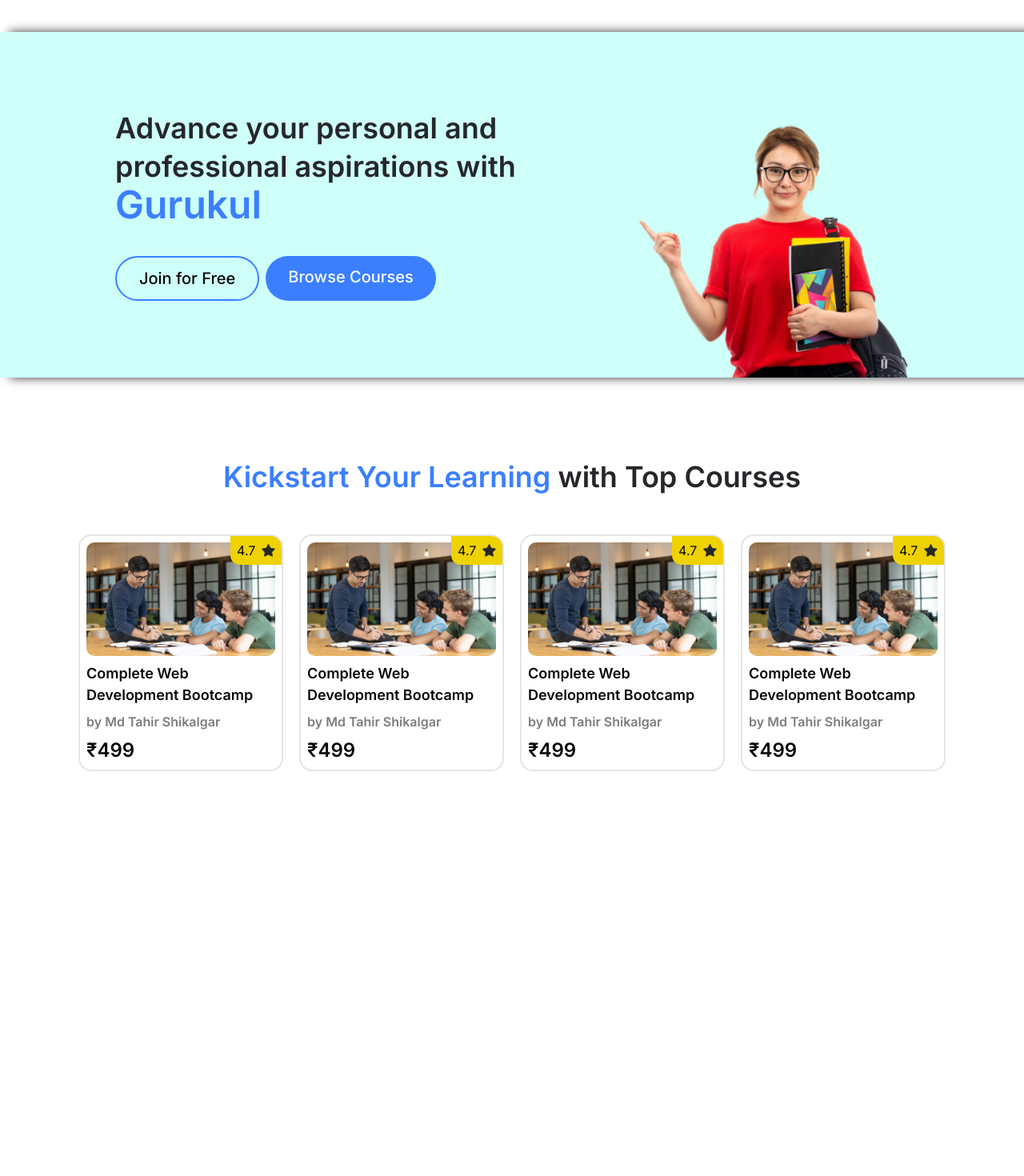
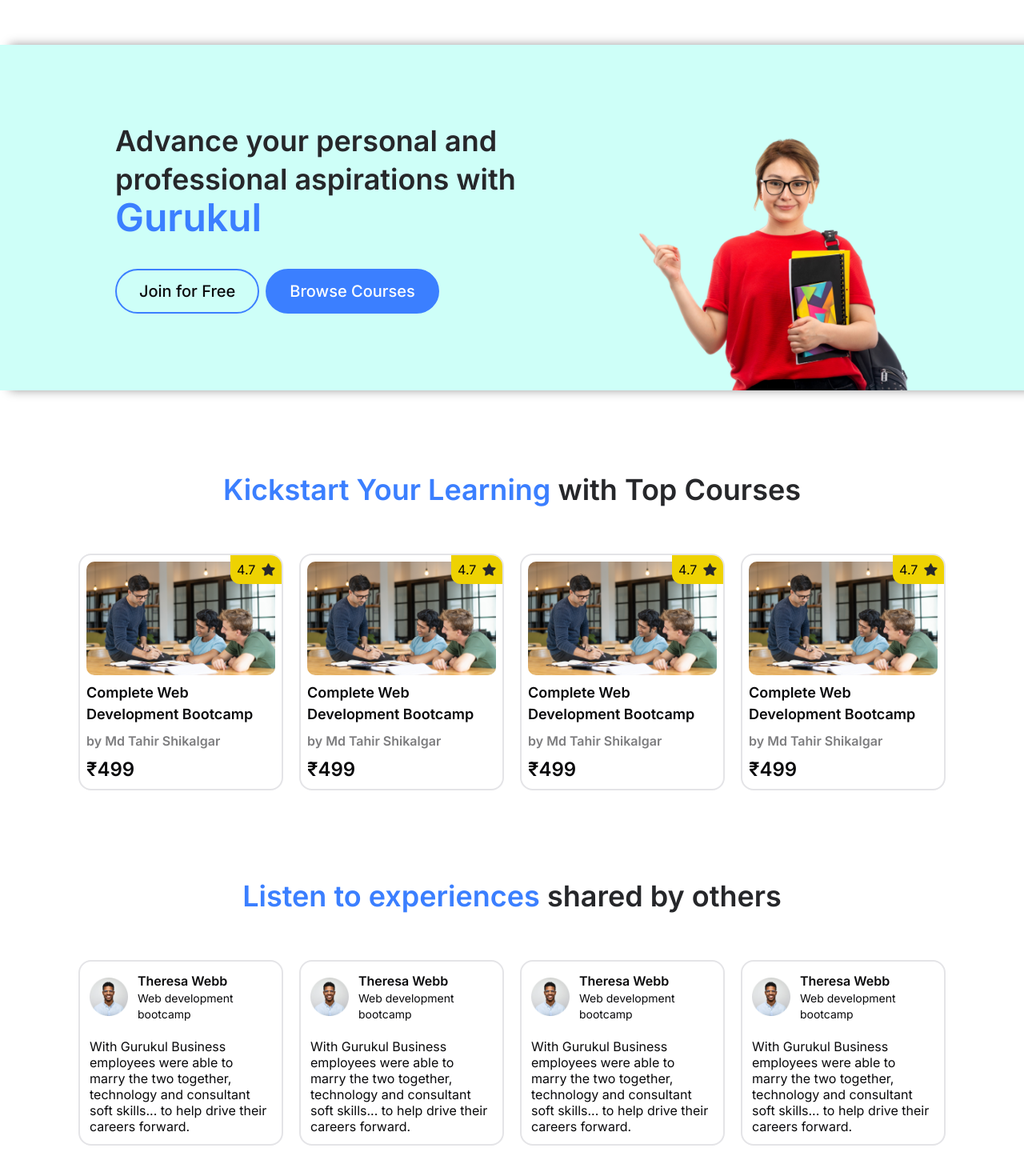
Before and after one commit to ghOst-vedant/gurukul, a Next.js app: page / in a window 1280 px wide. Shown: the part 1503-2973 px from the top of the page at 80% size. Before the commit the page ends 2563 px from the top, so only its background shows below. Built offline with nearby package versions, Linux system fonts and the light colour scheme.

Commit message:
[Update]:Created testimonial section in homepage

```diff
--- a/src/app/page.tsx
+++ b/src/app/page.tsx
@@ -1,12 +1,13 @@
 import Image from "next/image";
-import hero_img from "../assets/images/hero_img.png";
-import search from "../assets/icons/search.svg";
+import Link from "next/link";
 import { LearnerDataCard } from "@/components/cards/learnerDataCard";
-import { FiSearch } from "react-icons/fi";
 import { CourseCard } from "@/components/cards/CourseCard";
 import { TestimonialCard } from "@/components/cards/TestimonialCard";
+
+import { FiSearch } from "react-icons/fi";
 import { FaArrowRight } from "react-icons/fa";
-import Link from "next/link";
+
+import hero_img from "../assets/images/hero_img.png";
 import home_ad_img from "@/assets/images/home_ad_img.png";
 
 const Home = () => {
@@ -140,7 +141,7 @@
           </div>
         </div>
         <div className="mt-5 overflow-x-scroll lg:overflow-x-hidden lg:flex lg:justify-center px-4 sm:px-6">
-          <span className="flex gap-5">
+          <span className="flex gap-5 py-2">
             <CourseCard />
             <CourseCard />
             <CourseCard />
@@ -150,7 +151,7 @@
       </div>
 
       {/* Ad Section */}
-      <div className="bg-light_green mt-6 flex flex-col gap-6 shadow-[12px_0px_12px_0px_rgba(0,0,0,0.8)] lg:flex-row lg:pt-10 lg:px-36 lg:items-center lg:justify-center lg:gap-0 lg:mt-10">
+      <div className="bg-light_green mt-6 flex flex-col gap-6 shadow-[12px_0px_12px_0px_rgba(0,0,0,0.8)] sm:shadow-[12px_0px_12px_0px_rgba(0,0,0,0.4)] lg:flex-row lg:pt-10 lg:px-36 lg:items-center lg:justify-center lg:gap-0 lg:mt-10">
         <div className="px-4 sm:px-10 pt-10 sm:py-14 lg:pb-24 flex flex-col gap-4 sm:gap-6 sm:items-center lg:items-start lg:px-0">
           <h3 className="text-2xl sm:text-3xl lg:text-4xl sm:w-[80%] lg:w-full sm:text-center text-black font-semibold lg:leading-[48px] lg:text-start">
             Advance your personal and professional aspirations with{" "}
@@ -164,7 +165,7 @@
             </button>
             <Link
               href="/categories"
-              className="text-md text-white bg-blue rounded-full px-5 py-2 hover:border-2 hover:border-blue hover:bg-transparent hover:text-black font-medium sm:text-xl sm:px-7 sm:py-3"
+              className="text-md text-white bg-blue rounded-full px-5 py-2 border-2 border-blue hover:bg-transparent hover:text-black font-medium sm:text-xl sm:px-7 sm:py-3"
             >
               Browse Courses
             </Link>
@@ -184,7 +185,7 @@
           Courses
         </h2>
         <div className="mt-5 overflow-x-scroll lg:overflow-x-hidden lg:flex lg:justify-center px-4 sm:px-6">
-          <span className="flex gap-5">
+          <span className="flex gap-5 py-2">
             <CourseCard />
             <CourseCard />
             <CourseCard />
@@ -194,10 +195,33 @@
       </div>
 
       {/* Testimonial Section */}
-      <div className="flex items-center gap-5 p-4">
-        {/* <TestimonialCard />
-        <TestimonialCard /> */}
+      <div className="flex flex-col gap-5 sm:gap-8 lg:px-16 lg:gap-8 mt-4 lg:mt-10">
+        <h2 className="text-2xl sm:text-3xl lg:text-4xl font-semibold text-center text-black px-4">
+          <span className="text-blue">Listen to experiences</span> shared by
+          others
+        </h2>
+        <span className="flex flex-col gap-1 mt-5">
+          <div className="overflow-x-scroll lg:overflow-x-hidden lg:flex lg:justify-center px-4 sm:px-6">
+            <span className="flex gap-5 py-2">
+              <TestimonialCard />
+              <TestimonialCard />
+              <TestimonialCard />
+              <TestimonialCard />
+            </span>
+          </div>
+          <div className="overflow-x-scroll lg:overflow-x-hidden lg:justify-center px-4 sm:px-6 sm:hidden">
+            <span className="flex gap-5 py-2">
+              <TestimonialCard />
+              <TestimonialCard />
+              <TestimonialCard />
+              <TestimonialCard />
+            </span>
+          </div>
+        </span>
       </div>
+
+      {/* Footer */}
+      <div></div>
     </div>
   );
 };
```
